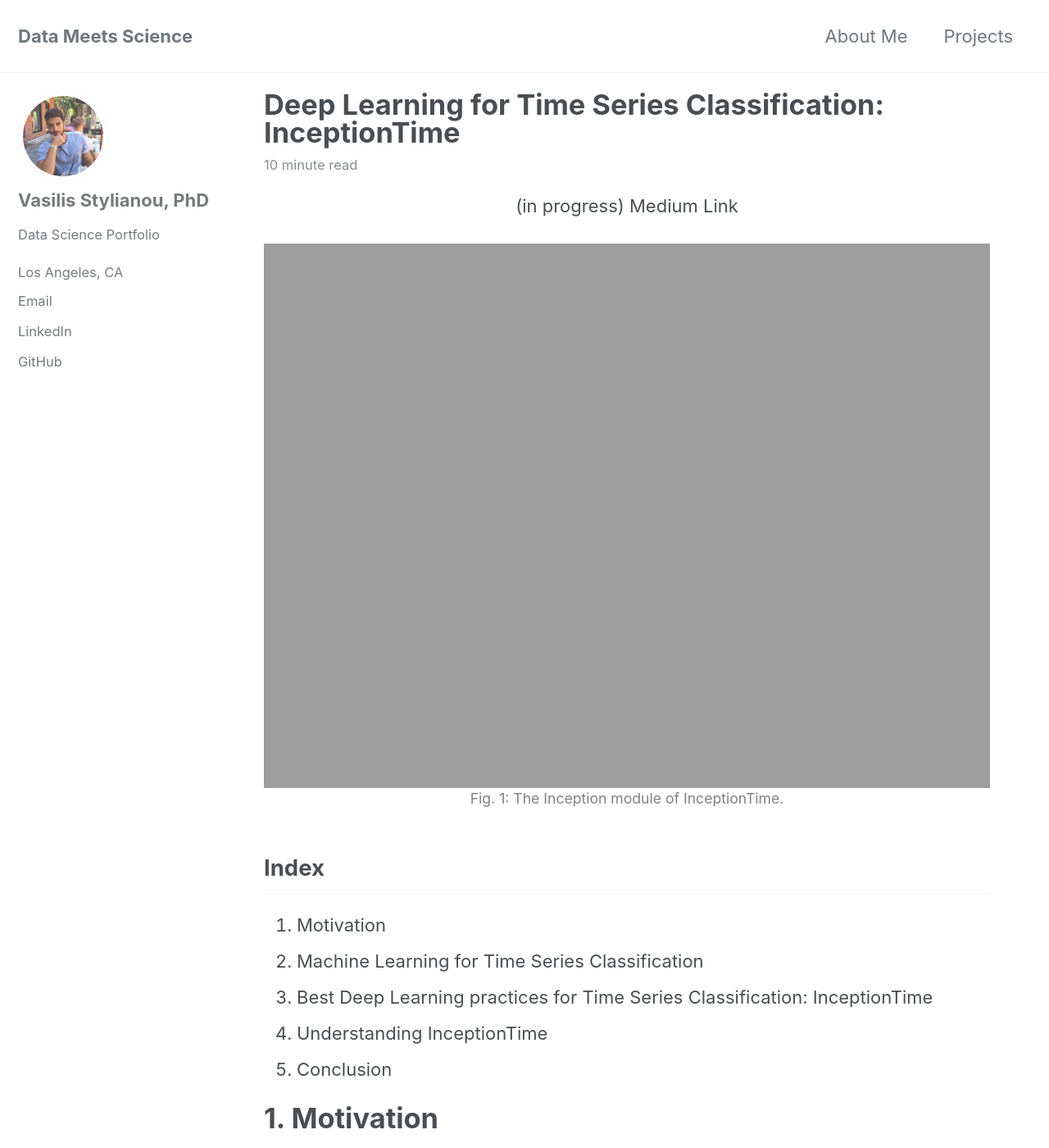
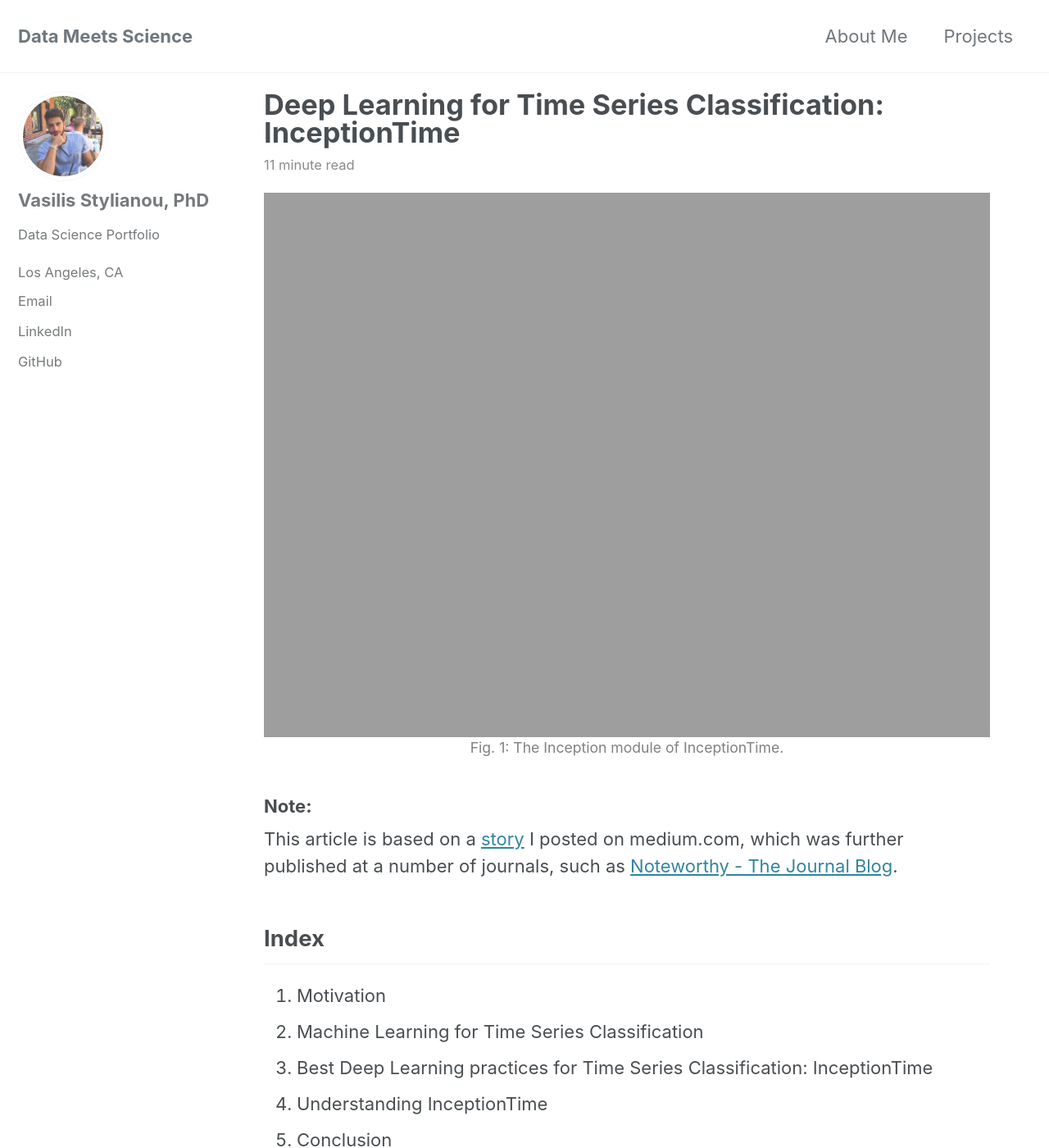
Before and after one commit to vasilis-stylianou/vasilis-stylianou.github.io, a Jekyll site: the page built from _posts/2020-01-21-DL_for_TSC.md, in a window 1280 px wide and 1400 px high. Shown: the whole window at 82% size. Built offline with Jekyll 4.4.1, drawn with Linux system fonts in a browser that asks for light colours; cached includes are drawn as plain includes.

```diff
--- a/_posts/2020-01-21-DL_for_TSC.md
+++ b/_posts/2020-01-21-DL_for_TSC.md
@@ -5,13 +5,13 @@ tags: [deep learning, keras, convnets]
 excerpt: New Deep Learning (GoogleNet-like) model for Time Series Classification
 mathjax: "true"
 ---
-(in progress)
-Medium Link
-{: .text-center}
 
 ![inception_module]({{ site.url }}{{ site.baseurl }}/images/dl_for_tsc_figures/inception_module.png){:height="50%" width="100%"}
 Fig. 1: The Inception module of InceptionTime.
 {: style="color:gray; font-size: 80%; text-align: center;"}
+
+### Note:
+This article is based on a [story](https://medium.com/@stylianouvasilis/deep-learning-for-time-series-classification-inceptiontime-245703f422db) I posted on medium.com, which was further published at a number of journals, such as [Noteworthy - The Journal Blog](https://blog.usejournal.com/).
 
 ## Index
 1. Motivation
```
